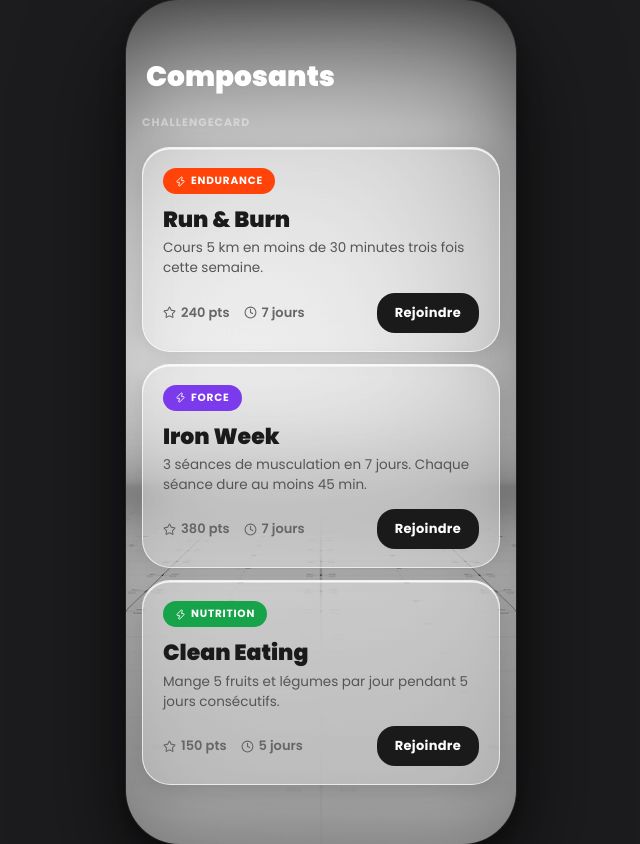
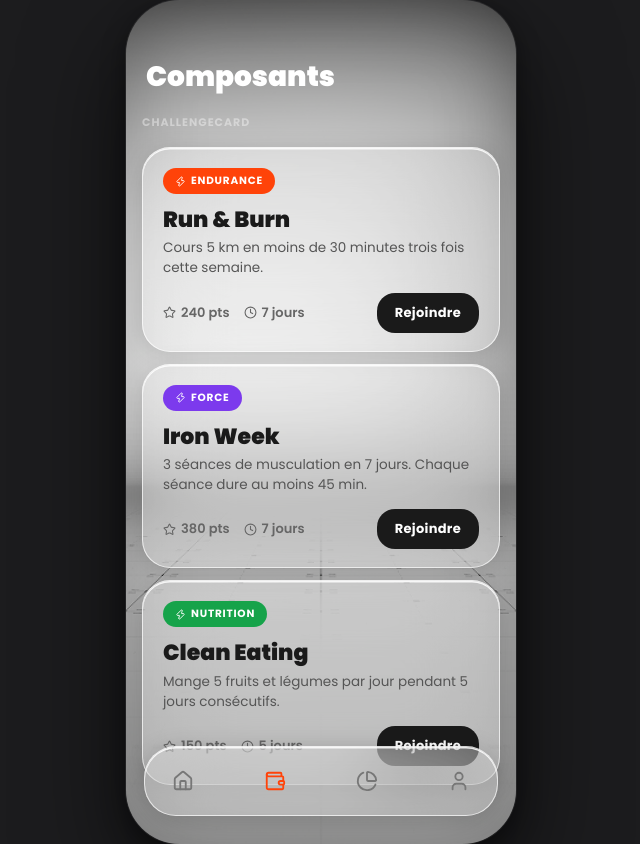
Before and after one commit to BenRoseH/vitae, a React (Vite) app: page /test in a window 1280 px wide. Shown: the whole page, without its empty margins (319-959 px from the left). Built offline with nearby package versions, Linux system fonts and the light colour scheme.

Commit message:
Navbar persistante dans tous les écrans

```diff
--- a/src/App.jsx
+++ b/src/App.jsx
@@ -1,6 +1,8 @@
 import { BrowserRouter, Routes, Route } from 'react-router-dom'
 import Phone from './components/Phone'
 import './components/Phone.css'
+import Navbar from './components/Navbar'
+import './components/Navbar.css'
 import HomeScreen from './screens/Home'
 import './screens/Home.css'
 import TestScreen from './screens/TestScreen'
@@ -14,6 +16,7 @@ function App() {
           <Route path="/" element={<HomeScreen />} />
           <Route path="/test" element={<TestScreen />} />
         </Routes>
+        <Navbar />
       </Phone>
     </BrowserRouter>
   )
--- /dev/null
+++ b/src/components/Navbar.css
@@ -0,0 +1,40 @@
+.bnav {
+  position: absolute;
+  bottom: 28px;
+  left: 18px;
+  right: 18px;
+  z-index: 50;
+  border-radius: 32px;
+  padding: 10px 14px;
+  display: flex;
+  align-items: center;
+  justify-content: space-between;
+}
+
+.nav-pill {
+  background: var(--orange);
+  border-radius: 24px;
+  padding: 12px 22px;
+  display: flex;
+  align-items: center;
+  gap: 9px;
+  font-size: 15px;
+  font-weight: 700;
+  color: white;
+  box-shadow: 0 4px 16px rgba(255,67,9,0.38);
+  cursor: pointer;
+}
+
+.nav-ico {
+  width: 48px;
+  height: 48px;
+  display: flex;
+  align-items: center;
+  justify-content: center;
+  color: #777;
+  cursor: pointer;
+}
+
+.nav-ico--active {
+  color: var(--orange);
+}
--- /dev/null
+++ b/src/components/Navbar.jsx
@@ -0,0 +1,33 @@
+import { Home, Wallet, PieChart, User } from 'lucide-react'
+import { useNavigate, useLocation } from 'react-router-dom'
+import './Navbar.css'
+
+const TABS = [
+  { path: '/',      icon: Home,     label: 'Home' },
+  { path: '/test',  icon: Wallet,   label: null },
+  { path: '/quetes',icon: PieChart, label: null },
+  { path: '/profil',icon: User,     label: null },
+]
+
+export default function Navbar() {
+  const navigate = useNavigate()
+  const { pathname } = useLocation()
+
+  return (
+    <div className="bnav glass">
+      {TABS.map(({ path, icon: Icon, label }) => {
+        const active = pathname === path
+        return active && label ? (
+          <div key={path} className="nav-pill" onClick={() => navigate(path)}>
+            <Icon size={18} />
+            {label}
+          </div>
+        ) : (
+          <div key={path} className={`nav-ico${active ? ' nav-ico--active' : ''}`} onClick={() => navigate(path)}>
+            <Icon size={22} />
+          </div>
+        )
+      })}
+    </div>
+  )
+}
--- a/src/screens/Home.css
+++ b/src/screens/Home.css
@@ -136,36 +136,3 @@
 }
 
 .spacer { flex: 1; }
-
-.bnav {
-  margin: 0 18px 28px;
-  border-radius: 32px;
-  padding: 10px 14px;
-  display: flex;
-  align-items: center;
-  justify-content: space-between;
-}
-
-.nav-pill {
-  background: var(--orange);
-  border-radius: 24px;
-  padding: 12px 22px;
-  display: flex;
-  align-items: center;
-  gap: 9px;
-  font-size: 15px;
-  font-weight: 700;
-  color: white;
-  box-shadow: 0 4px 16px rgba(255,67,9,0.38);
-  cursor: pointer;
-}
-
-.nav-ico {
-  width: 48px;
-  height: 48px;
-  display: flex;
-  align-items: center;
-  justify-content: center;
-  color: #777;
-  cursor: pointer;
-}
--- a/src/screens/Home.jsx
+++ b/src/screens/Home.jsx
@@ -1,5 +1,4 @@
-import { Star, Trophy, Signal, Wifi, BatteryFull, Home, Wallet, PieChart, User } from 'lucide-react'
-import { useNavigate } from 'react-router-dom'
+import { Star, Trophy, Signal, Wifi, BatteryFull } from 'lucide-react'
 import './Home.css'
 
 export default function HomeScreen() {
@@ -56,17 +55,6 @@ export default function HomeScreen() {
         </div>
 
         <div className="spacer" />
-
-        {/* Bottom nav */}
-        <div className="bnav glass">
-          <div className="nav-pill">
-            <Home size={18} />
-            Home
-          </div>
-          <div className="nav-ico" onClick={() => navigate('/test')}><Wallet size={22} /></div>
-          <div className="nav-ico" onClick={() => navigate('/quetes')}><PieChart size={22} /></div>
-          <div className="nav-ico" onClick={() => navigate('/profil')}><User size={22} /></div>
-        </div>
       </div>
     </>
   )
```
